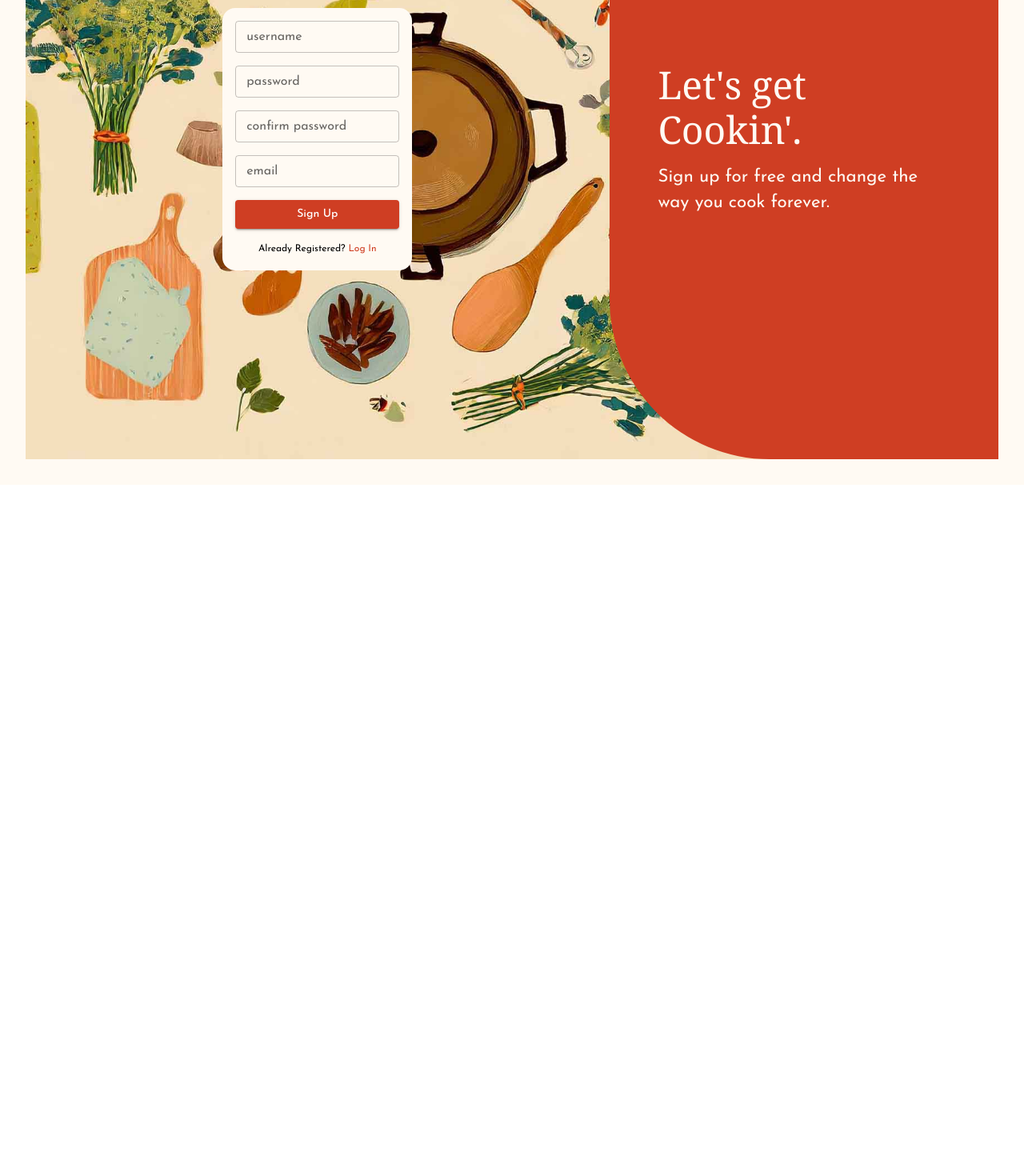
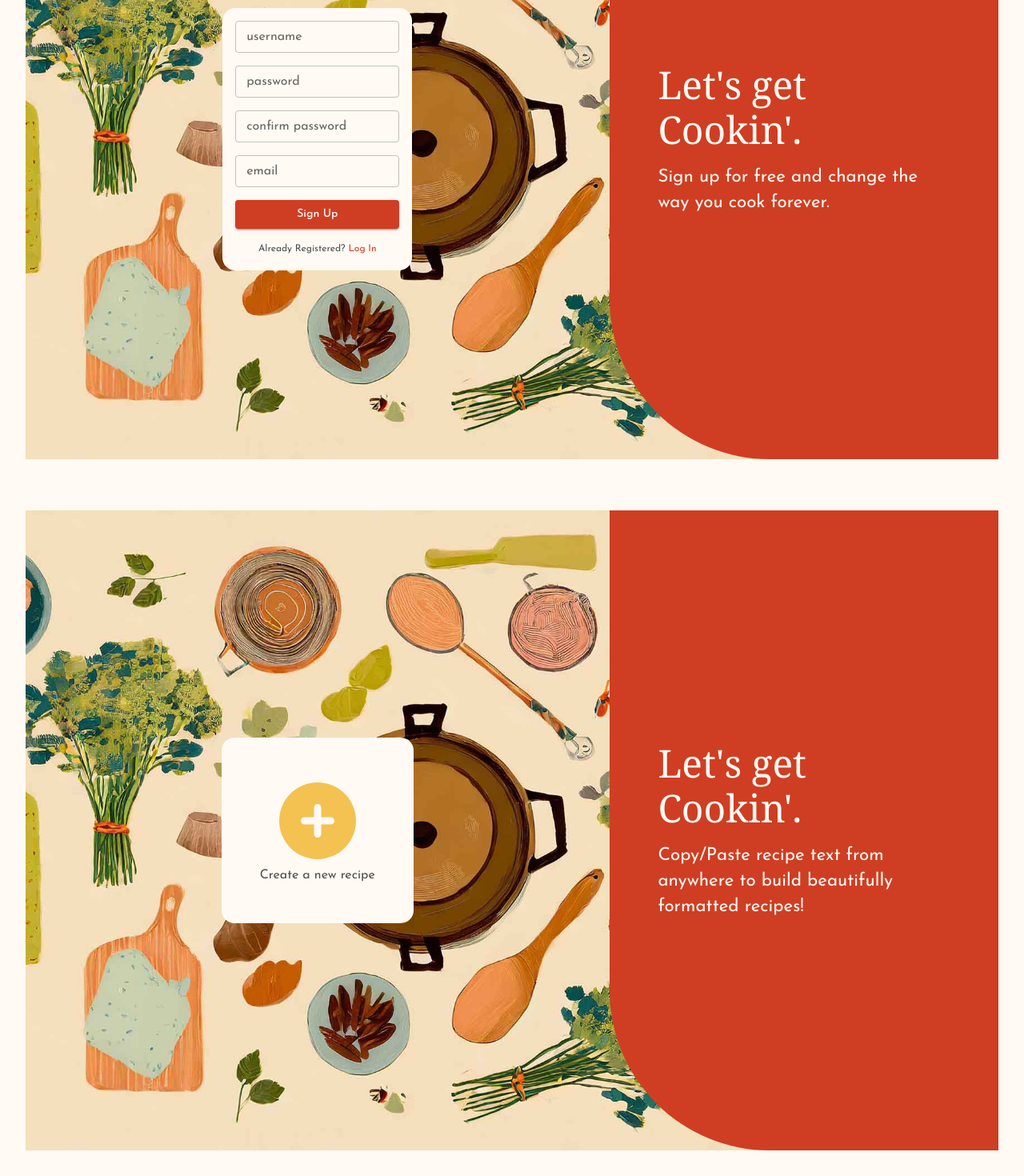
Before and after one commit to StuFleisher/Parsley-Frontend, a React (Create React App) app: page / in a window 1280 px wide. Shown: the part 1860-3330 px from the top of the page at 80% size. Before the commit the page ends 2466 px from the top, so only its background shows below. Built offline with nearby package versions, Linux system fonts and the light colour scheme; no server answers; a web font is replaced by a local one.

Commit message:
Replaced loggin form for users

```diff
--- a/src/pages/Homepage.scss
+++ b/src/pages/Homepage.scss
@@ -1,70 +1,73 @@
 @import '../styles/_recipe-mixins.scss';
 
 section {
-    height:100vh;
-    width:100%;
-    position:relative;
+    height: 100vh;
+    width: 100%;
+    position: relative;
 }
 
-.headlinePanel-left, .headlinePanel-right {
+.headlinePanel-left,
+.headlinePanel-right {
     z-index: 10;
-    color:$bright-white;
-    height:50%;
-    width:100%;
-    padding:5%;
+    color: $bright-white;
+    height: 50%;
+    width: 100%;
+    padding: 5%;
     flex: 1 0 40%;
 
-    p, h1 {
-        width:80%;
-        position:relative;
-        color:$charcoal
+    p,
+    h1 {
+        width: 80%;
+        position: relative;
+        color: $charcoal
     }
 
-    @media (min-width:600px){
-        height:100%;
-        width:40%;
+    @media (min-width:600px) {
+        height: 100%;
+        width: 40%;
 
-        p, h1 {
-            width:100%;
+        p,
+        h1 {
+            width: 100%;
         }
     }
 }
 
-.headlinePanel-left{
+.headlinePanel-left {
     border-radius: 0 0 100px 0;
 
-    @media (min-width:600px){
+    @media (min-width:600px) {
         border-radius: 0 0 200px 0;
     }
 }
 
-.headlinePanel-right{
+.headlinePanel-right {
     border-radius: 0 0 0 100px;
 
-    @media (min-width:600px){
+    @media (min-width:600px) {
         border-radius: 0 0 0 200px;
     }
 }
 
 .imagePanel {
-    width:100%;
-    height:100%;
+    width: 100%;
+    height: 100%;
     overflow: hidden;
-    flex:0 1 60%;
+    flex: 0 1 60%;
 
-    > div {
-        margin:1rem;
+    >div {
+        margin: 1rem;
     }
 
     img {
-        width:100vw;
-        height:100%;
+        width: 100vw;
+        height: 100%;
         object-fit: cover;
         position: absolute;
-        right:0;
-        top:0;
+        right: 0;
+        top: 0;
 
-        @media (min-width:600px){
+        @media (min-width:600px) {
             height: 100%;
 
         }
@@ -73,86 +76,99 @@ section {
 
 /** HERO SECTION STYLING **/
 .Hero {
-    height:calc(100vh - 3rem); //compensate for navbar
-    width:100%;
+    height: calc(100vh - 3rem); //compensate for navbar
+    width: 100%;
 }
 
 .Hero-headlinePanel {
     background-color: $secondary;
 }
 
-.Hero-imagePanel{
+.Hero-imagePanel {
 
     // padding:3rem;
-    @media (min-width:600px){
-        padding:3rem;
+    @media (min-width:600px) {
+        padding: 3rem;
     }
 
     img {
-        width:100%;
+        width: 100%;
         height: calc(100vh - 3rem);
         object-fit: cover;
         position: absolute;
-        right:0;
+        right: 0;
     }
 }
 
 .Homepage-animation {
     z-index: 10;
-    max-height:90%;
+    max-height: 90%;
     aspect-ratio: 1;
     padding: 1rem;
     border-radius: 1rem;
     background-color: $bright-white;
 
-    @media (min-width:600px){
+    @media (min-width:600px) {
         height: auto;
-        max-height:fit-content;
-        width:90%;
+        max-height: fit-content;
+        width: 90%;
     }
 }
 
 
 
 //Register Section styles
-.Register {
-    position:static;
-    padding:2rem;
+.CTA {
+    position: static;
+    padding: 2rem;
     background-color: $bright-white;
 }
 
-.Register-container {
-    position:relative;
-    width:100%;
+.CTA-container {
+    position: relative;
+    width: 100%;
     height: 100vh;
 }
 
-.Register-headlinePanel {
+.CTA-headlinePanel {
     background-color: $primary;
 
-    p, h1 {
-        color:$bright-white;
+    p,
+    h1 {
+        color: $bright-white;
     }
 
-    @media (min-width:600px){
-        width:100%;
+    @media (min-width:600px) {
+        width: 100%;
     }
 
 }
 
-.Register-imagePanel {
+.CTA-imagePanel {
 
+    color:$charcoal;
     img {
-        width:100%;
+        width: 100%;
         object-fit: cover;
         position: absolute;
-        right:0;
+        right: 0;
     }
 
+    .CTA-addRecipeLink {
+        background-color: $bright-white;
+        padding: 3rem;
+        z-index: 10;
+        border-radius: 1rem;
+
+        svg {
+            color: $secondary;
+            font-size: 6rem;
+        }
+    }
 }
 
-.Register-form {
-    z-index:10;
+.CTA-form {
+    z-index: 10;
 }
 
 
@@ -160,9 +176,9 @@ section {
 
 // FEATURES SECTION
 
-.Features{
-    width:100%;
-    padding:10%;
+.Features {
+    width: 100%;
+    padding: 10%;
     background-color: $muted-light;
 }
 
@@ -174,8 +190,8 @@ section {
     // height:30%;
     color: $charcoal;
 
-    @media (min-width:600px){
-        height:300px;
+    @media (min-width:600px) {
+        height: 300px;
         width: 33%;
         max-height: fit-content;
     }
@@ -183,14 +199,14 @@ section {
 
 .Features-featureIcon {
 
-    max-width:100px;
+    max-width: 100px;
     // max-height:100px;
     // width:80%;
     aspect-ratio: 1;
 
-    @media (min-width:600px){
+    @media (min-width:600px) {
         margin-bottom: 1rem;
-        max-width:200px;
+        max-width: 200px;
         // max-height:200px;
         max-width: 65%;
     }
--- a/src/pages/Homepage.tsx
+++ b/src/pages/Homepage.tsx
@@ -1,13 +1,19 @@
+
+import { Link as RouterLink } from "react-router-dom";
 
 import Lottie from "lottie-react";
 import explainerAnimation from "../animations/recipeTransform.json";
 
+import IconButton from "@mui/material/IconButton";
+import Link from "@mui/material/Link";
 import Box from "@mui/material/Box";
 import Typography from "@mui/material/Typography";
 import Stack from "@mui/material/Stack";
 
 import UserRegistrationForm from "../components/userAuth/UserRegistrationForm";
 import './Homepage.scss';
+import { FontAwesomeIcon } from "@fortawesome/react-fontawesome";
+import { faPlusCircle } from "@fortawesome/free-solid-svg-icons";
 
 type props = {
     register: (userInfo: IUser) => Promise<void>,
@@ -105,15 +111,15 @@ function Homepage({ register }: props) {
 
             {/* Register SECTION */}
             <Box
-                className="Register"
+                className="CTA"
             >
                 <Stack
                     component="section"
                     direction={{ xs: "column-reverse", sm: "row" }}
-                    className="Register-container"
+                    className="CTA-container"
                 >
                     <Stack
-                        className="Register-imagePanel imagePanel"
+                        className="CTA-imagePanel imagePanel"
                         alignItems="center"
                         justifyContent="center"
                     >
@@ -121,13 +127,13 @@ function Homepage({ register }: props) {
                             component="img"
                             src="/images/banner01.jpg">
                         </Box>
-                        <Box className="Register-form">
+                        <Box className="CTA-form">
                             <UserRegistrationForm register={register} />
                         </Box>
 
                     </Stack>
                     <Stack
-                        className="Register-headlinePanel headlinePanel-right"
+                        className="CTA-headlinePanel headlinePanel-right"
                         direction="column"
                         alignItems="center"
                         justifyContent="center"
@@ -143,6 +149,53 @@ function Homepage({ register }: props) {
                 </Stack>
             </Box>
 
+            {/* addRecipe SECTION */}
+            <Box
+                className="CTA"
+            >
+                <Stack
+                    component="section"
+                    direction={{ xs: "column-reverse", sm: "row" }}
+                    className="CTA-container"
+                >
+                    <Stack
+                        className="CTA-imagePanel imagePanel"
+                        alignItems="center"
+                        justifyContent="center"
+                    >
+                        <Box
+                            component="img"
+                            src="/images/banner01.jpg">
+                        </Box>
+                        <Stack className="CTA-addRecipeLink" alignItems={"center"} justifyContent={"center"}>
+                            <Link component={RouterLink} to="/recipes/create" underline="none">
+                                <IconButton                                >
+                                    <FontAwesomeIcon icon={faPlusCircle} />
+                                </IconButton>
+                            </Link>
+                            <Typography variant="body1">
+                                Create a new recipe
+                            </Typography>
+                        </Stack>
+
+                    </Stack>
+                    <Stack
+                        className="CTA-headlinePanel headlinePanel-right"
+                        direction="column"
+                        alignItems="center"
+                        justifyContent="center"
+                        spacing={2}
+                    >
+                        <Typography component="h1" variant="h1">
+                            Let's get Cookin'.
+                        </Typography>
+                        <Typography variant="body2">
+                            Copy/Paste recipe text from anywhere to build beautifully formatted recipes!
+                        </Typography>
+                    </Stack>
+                </Stack>
+            </Box>
+
 
 
         </div>
```
